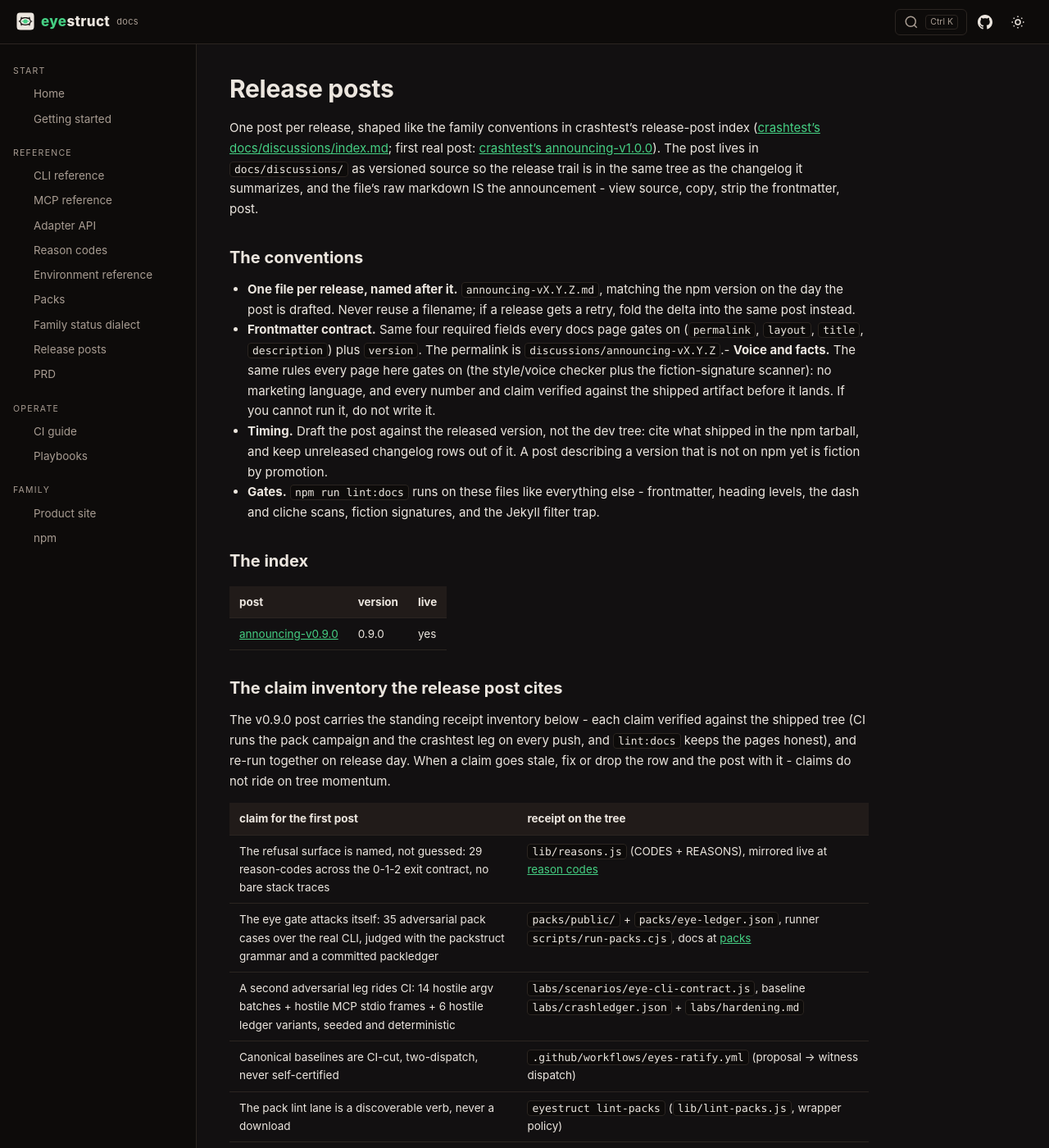
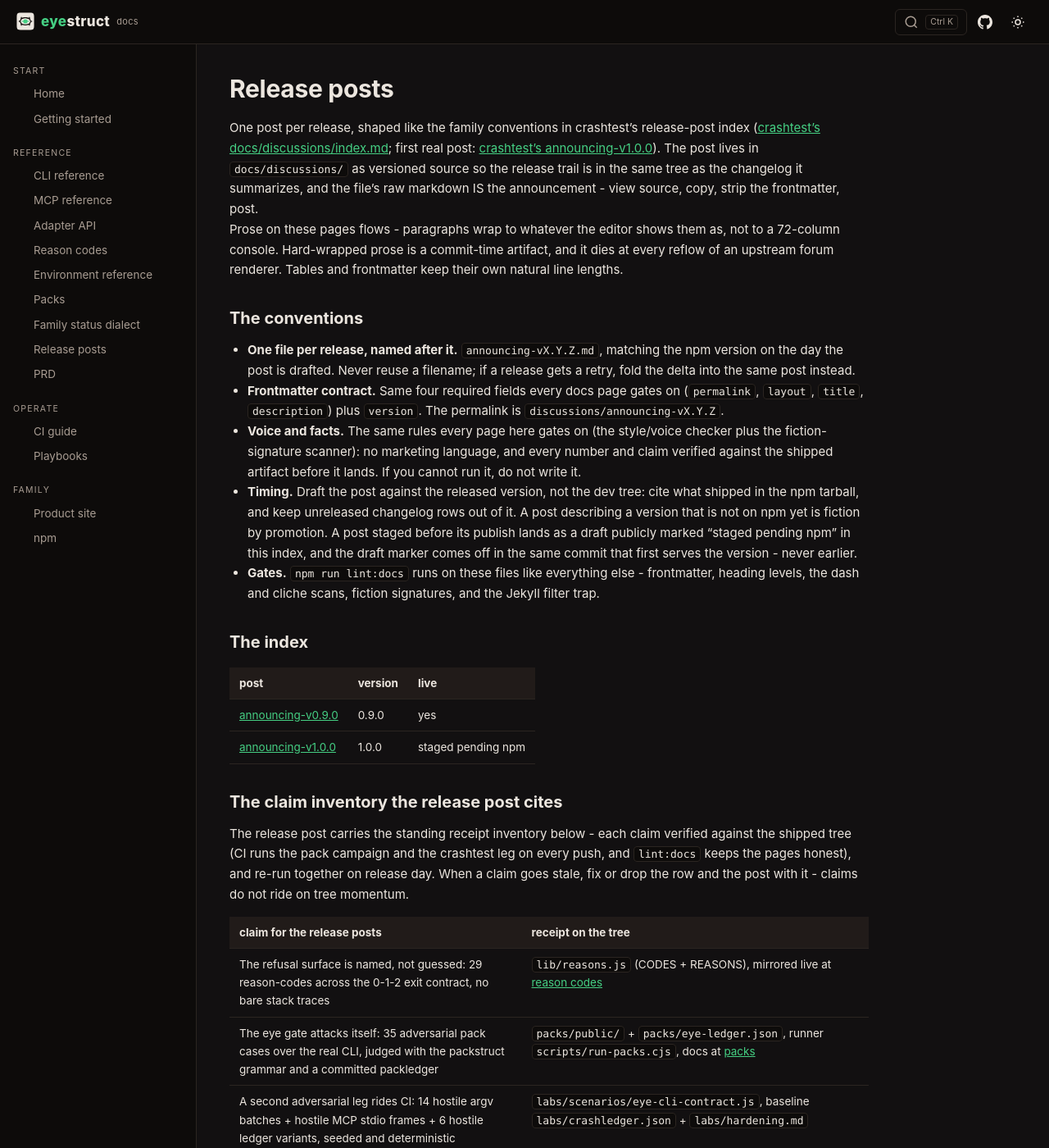
Before and after one commit to dhaupin/eyestruct, a Jekyll site: the page built from docs/discussions/index.md, in a window 1280 px wide and 1400 px high. Shown: the whole window at 82% size. Built offline with Jekyll 4.4.1, drawn with Linux system fonts in a browser that asks for light colours; some of the changed text lies outside the part shown.

Commit message:
the discussions pause: the wrap purge (discussion prose flows, the 72-column commit-time habit is dead at announcing-v0.9.0 + the posts index, the mangled frontmatter bullet fixed) + the 1.0.0 cut (Unreleased folded to the dated release section the trifecta accepts, versions moved where the present tense lives, announcing-v1.0.0 drafted staged-pending-npm with every count re-verified at HEAD)
🤖 Generated with Codebuff
Co-Authored-By: Codebuff <noreply@codebuff.com>

```diff
--- a/docs/discussions/index.md
+++ b/docs/discussions/index.md
@@ -7,55 +7,36 @@ description: The release-post system - one announcing-vX.Y.Z.md per release, dis
 
 # Release posts
 
-One post per release, shaped like the family conventions in crashtest's
-release-post index
-([crashtest's docs/discussions/index.md](https://github.com/dhaupin/crashtest/blob/main/docs/discussions/index.md);
-first real post: [crashtest's announcing-v1.0.0](https://github.com/dhaupin/crashtest/blob/main/docs/discussions/announcing-v1.0.0.md)).
-The post lives in `docs/discussions/` as versioned source so the release
-trail is in the same tree as the changelog it summarizes, and the file's raw
-markdown IS the announcement - view source, copy, strip the frontmatter, post.
+One post per release, shaped like the family conventions in crashtest's release-post index ([crashtest's docs/discussions/index.md](https://github.com/dhaupin/crashtest/blob/main/docs/discussions/index.md); first real post: [crashtest's announcing-v1.0.0](https://github.com/dhaupin/crashtest/blob/main/docs/discussions/announcing-v1.0.0.md)). The post lives in `docs/discussions/` as versioned source so the release trail is in the same tree as the changelog it summarizes, and the file's raw markdown IS the announcement - view source, copy, strip the frontmatter, post.
+
+Prose on these pages flows - paragraphs wrap to whatever the editor shows them as, not to a 72-column console. Hard-wrapped prose is a commit-time artifact, and it dies at every reflow of an upstream forum renderer. Tables and frontmatter keep their own natural line lengths.
 
 ## The conventions
 
-- **One file per release, named after it.** `announcing-vX.Y.Z.md`, matching
-  the npm version on the day the post is drafted. Never reuse a filename;
-  if a release gets a retry, fold the delta into the same post instead.
-- **Frontmatter contract.** Same four required fields every docs page gates
-  on (`permalink`, `layout`, `title`, `description`) plus `version`. The
-  permalink is `discussions/announcing-vX.Y.Z`.- **Voice and facts.** The same rules every page here gates on (the
-  style/voice checker plus the fiction-signature scanner): no marketing
-  language, and every number and claim verified against the shipped artifact
-  before it lands. If you cannot run it, do not write it.
-- **Timing.** Draft the post against the released version, not the dev tree:
-  cite what shipped in the npm tarball, and keep unreleased changelog rows
-  out of it. A post describing a version that is not on npm yet is fiction
-  by promotion.
-- **Gates.** `npm run lint:docs` runs on these files like everything else -
-  frontmatter, heading levels, the dash and cliche scans, fiction
-  signatures, and the Jekyll filter trap.
+- **One file per release, named after it.** `announcing-vX.Y.Z.md`, matching the npm version on the day the post is drafted. Never reuse a filename; if a release gets a retry, fold the delta into the same post instead.
+- **Frontmatter contract.** Same four required fields every docs page gates on (`permalink`, `layout`, `title`, `description`) plus `version`. The permalink is `discussions/announcing-vX.Y.Z`.
+- **Voice and facts.** The same rules every page here gates on (the style/voice checker plus the fiction-signature scanner): no marketing language, and every number and claim verified against the shipped artifact before it lands. If you cannot run it, do not write it.
+- **Timing.** Draft the post against the released version, not the dev tree: cite what shipped in the npm tarball, and keep unreleased changelog rows out of it. A post describing a version that is not on npm yet is fiction by promotion. A post staged before its publish lands as a draft publicly marked "staged pending npm" in this index, and the draft marker comes off in the same commit that first serves the version - never earlier.
+- **Gates.** `npm run lint:docs` runs on these files like everything else - frontmatter, heading levels, the dash and cliche scans, fiction signatures, and the Jekyll filter trap.
 
 ## The index
 
 | post | version | live |
 | --- | --- | --- |
 | [announcing-v0.9.0](/eyestruct/discussions/announcing-v0.9.0) | 0.9.0 | yes |
+| [announcing-v1.0.0](/eyestruct/discussions/announcing-v1.0.0) | 1.0.0 | staged pending npm |
 
 ## The claim inventory the release post cites
 
-The v0.9.0 post carries the standing receipt inventory below - each claim
-verified against the shipped tree (CI runs the pack campaign and the
-crashtest leg on every push, and `lint:docs` keeps the pages honest),
-and re-run together on release day. When a claim goes stale, fix or drop
-the row and the post with it - claims do not ride on tree momentum.
+The release post carries the standing receipt inventory below - each claim verified against the shipped tree (CI runs the pack campaign and the crashtest leg on every push, and `lint:docs` keeps the pages honest), and re-run together on release day. When a claim goes stale, fix or drop the row and the post with it - claims do not ride on tree momentum.
 
-| claim for the first post | receipt on the tree |
+| claim for the release posts | receipt on the tree |
 |----------------------------|-----------------------------|
 | The refusal surface is named, not guessed: 29 reason-codes across the 0-1-2 exit contract, no bare stack traces | `lib/reasons.js` (CODES + REASONS), mirrored live at [reason codes](/eyestruct/reasons) |
 | The eye gate attacks itself: 35 adversarial pack cases over the real CLI, judged with the packstruct grammar and a committed packledger | `packs/public/` + `packs/eye-ledger.json`, runner `scripts/run-packs.cjs`, docs at [packs](/eyestruct/packs) |
 | A second adversarial leg rides CI: 14 hostile argv batches + hostile MCP stdio frames + 6 hostile ledger variants, seeded and deterministic | `labs/scenarios/eye-cli-contract.js`, baseline `labs/crashledger.json` + `labs/hardening.md` |
 | Canonical baselines are CI-cut, two-dispatch, never self-certified | `.github/workflows/eyes-ratify.yml` (proposal -> witness dispatch) |
 | The pack lint lane is a discoverable verb, never a download | `eyestruct lint-packs` (`lib/lint-packs.js`, wrapper policy) |
+| Interfaces are clamped, not implied: the exports map, env-var inventory, --json shapes, and the manifest + ledger schemas are frozen and leg-held | `package.json` `exports`, `docs/env.md`, `tests/contract.test.js` |
 
-The honesty move when a claim goes stale on release day: fix or drop the
-row, then write the post. Claims do not ride into a published tarball on
-development-tree momentum.
+The honesty move when a claim goes stale on release day: fix or drop the row, then write the post. Claims do not ride into a published tarball on momentum, and they do not ride into a discussion announcement either.
--- a/package.json
+++ b/package.json
@@ -1,6 +1,6 @@
 {
   "name": "eyestruct",
-  "version": "0.9.0",
+  "version": "1.0.0",
   "description": "Eyes for production agents: deterministic look / look-diff with a committed visual memory (labs/.eyes/) that CI can gate. Process-per-look; the only surviving state is git state.",
   "license": "MIT",
   "type": "commonjs",
--- a/web/package.json
+++ b/web/package.json
@@ -1,7 +1,7 @@
 {
   "name": "eyestruct-site",
   "private": true,
-  "version": "0.9.0",
+  "version": "1.0.0",
   "type": "module",
   "description": "eyestruct site - the landing for eyes for production agents (prestruct prerender + static hosting)",
   "scripts": {
--- a/web/src/components/Nav.jsx
+++ b/web/src/components/Nav.jsx
@@ -34,7 +34,7 @@ export default function Nav() {
           <Link to="/" className="brand" onClick={() => setOpen(false)}>
             <img src="/icon.svg" alt="" className="brand-logo" aria-hidden="true" />
             <span className="brand-accent">eye</span>struct
-            <span className="brand-badge">0.9</span>
+            <span className="brand-badge">1.0</span>
           </Link>
           <div className="nav-right">
             <a
```
Also changed, not shown: docs/discussions/announcing-v0.9.0.md (+9 -49 lines), docs/discussions/announcing-v1.0.0.md (added, +46 -0 lines), labs/TASKS.md (+23 -0 lines), CHANGELOG.md.
